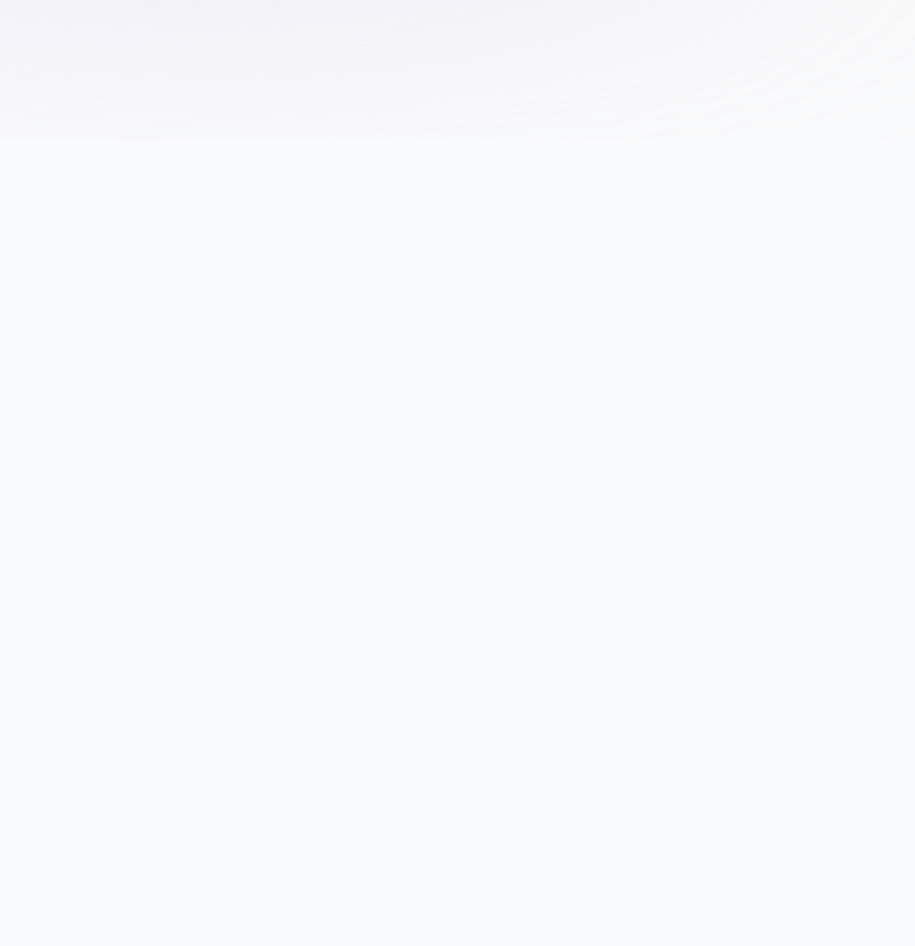
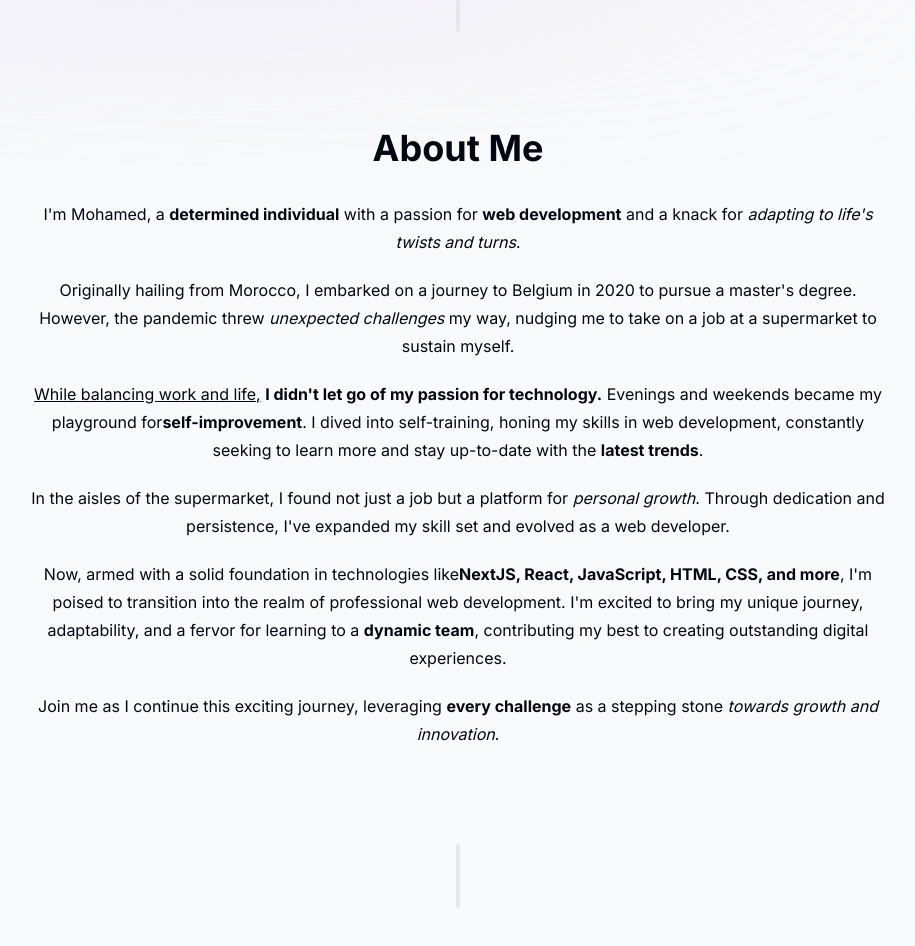
Before and after one commit to amniuelmohamed/portfolio, a Next.js app: page / in a window 1280 px wide. Shown: the part 660-1606 px from the top of the page, without its empty margins (182-1097 px from the left). Before the commit the page ends 800 px from the top, so only its background shows below. Built offline with nearby package versions, Linux system fonts and the light colour scheme.

Commit message:
Add the about me section

```diff
--- a/app/layout.tsx
+++ b/app/layout.tsx
@@ -1,7 +1,7 @@
 import type { Metadata } from "next";
 import { Inter } from "next/font/google";
 import "./globals.css";
-import Header from "@/components/Header";
+import Header from "@/components/header";
 
 const inter = Inter({ subsets: ["latin"] });
 
--- a/app/page.tsx
+++ b/app/page.tsx
@@ -1,9 +1,14 @@
-import Hero from "@/components/Hero";
+import About from "@/components/about";
+import Hero from "@/components/hero";
+import SectionDivider from "@/components/section-divider";
 
 export default function Home() {
     return (
         <main className="max-w-4xl mx-auto px-4">
             <Hero />
+            <SectionDivider />
+            <About />
+            <SectionDivider />
         </main>
     );
 }
--- /dev/null
+++ b/components/about.tsx
@@ -0,0 +1,80 @@
+"use client";
+
+import React from "react";
+import SectionHeading from "./section-heading";
+import { motion } from "framer-motion";
+
+export default function About() {
+    return (
+        <section className="text-center py-20 sm:py-0">
+            <SectionHeading>About me</SectionHeading>
+            <motion.div
+                className="space-y-5 leading-[1.75]"
+                initial={{ opacity: 0, y: 100 }}
+                animate={{ opacity: 1, y: 0 }}
+                transition={{ delay: 0.35 }}
+            >
+                <p>
+                    I'm Mohamed, a{" "}
+                    <span className="font-bold">determined individual</span>{" "}
+                    with a passion for{" "}
+                    <span className="font-bold">web development</span> and a
+                    knack for{" "}
+                    <span className="italic">
+                        adapting to life's twists and turns
+                    </span>
+                    .
+                </p>
+                <p>
+                    Originally hailing from Morocco, I embarked on a journey to
+                    Belgium in 2020 to pursue a master's degree. However, the
+                    pandemic threw{" "}
+                    <span className="italic">unexpected challenges</span> my
+                    way, nudging me to take on a job at a supermarket to sustain
+                    myself.
+                </p>
+                <p>
+                    <span className="underline">
+                        While balancing work and life,
+                    </span>{" "}
+                    <span className="font-bold">
+                        I didn't let go of my passion for technology.
+                    </span>{" "}
+                    Evenings and weekends became my playground for
+                    <span className="font-bold">self-improvement</span>. I dived
+                    into self-training, honing my skills in web development,
+                    constantly seeking to learn more and stay up-to-date with
+                    the <span className="font-bold">latest trends</span>.
+                </p>
+                <p>
+                    In the aisles of the supermarket, I found not just a job but
+                    a platform for{" "}
+                    <span className="italic">personal growth</span>. Through
+                    dedication and persistence, I've expanded my skill set and
+                    evolved as a web developer.
+                </p>
+                <p>
+                    Now, armed with a solid foundation in technologies like
+                    <span className="font-bold">
+                        NextJS, React, JavaScript, HTML, CSS, and more
+                    </span>
+                    , I'm poised to transition into the realm of professional
+                    web development. I'm excited to bring my unique journey,
+                    adaptability, and a fervor for learning to a{" "}
+                    <span className="font-bold">dynamic team</span>,
+                    contributing my best to creating outstanding digital
+                    experiences.
+                </p>
+                <p>
+                    Join me as I continue this exciting journey, leveraging{" "}
+                    <span className="font-bold">every challenge</span> as a
+                    stepping stone{" "}
+                    <span className="italic">
+                        towards growth and innovation
+                    </span>
+                    .
+                </p>
+            </motion.div>
+        </section>
+    );
+}
--- /dev/null
+++ b/components/section-divider.tsx
@@ -0,0 +1,15 @@
+"use client";
+
+import React from "react";
+import { motion } from "framer-motion";
+
+export default function SectionDivider() {
+    return (
+        <motion.div
+            className="w-1 h-16 bg-gray-200 rounded-full my-24 hidden sm:block mx-auto"
+            initial={{ opacity: 0, y: 100 }}
+            animate={{ opacity: 1, y: 0 }}
+            transition={{ delay: 0.3 }}
+        ></motion.div>
+    );
+}
--- /dev/null
+++ b/components/section-heading.tsx
@@ -0,0 +1,17 @@
+"use client";
+
+import React from "react";
+import { motion } from "framer-motion";
+
+export default function SectionHeading({ children }: { children: string }) {
+    return (
+        <motion.h2
+            className="text-2xl sm:text-4xl font-bold mb-8 capitalize"
+            initial={{ opacity: 0, y: 100 }}
+            animate={{ opacity: 1, y: 0 }}
+            transition={{ delay: 0.3 }}
+        >
+            {children}
+        </motion.h2>
+    );
+}
```
